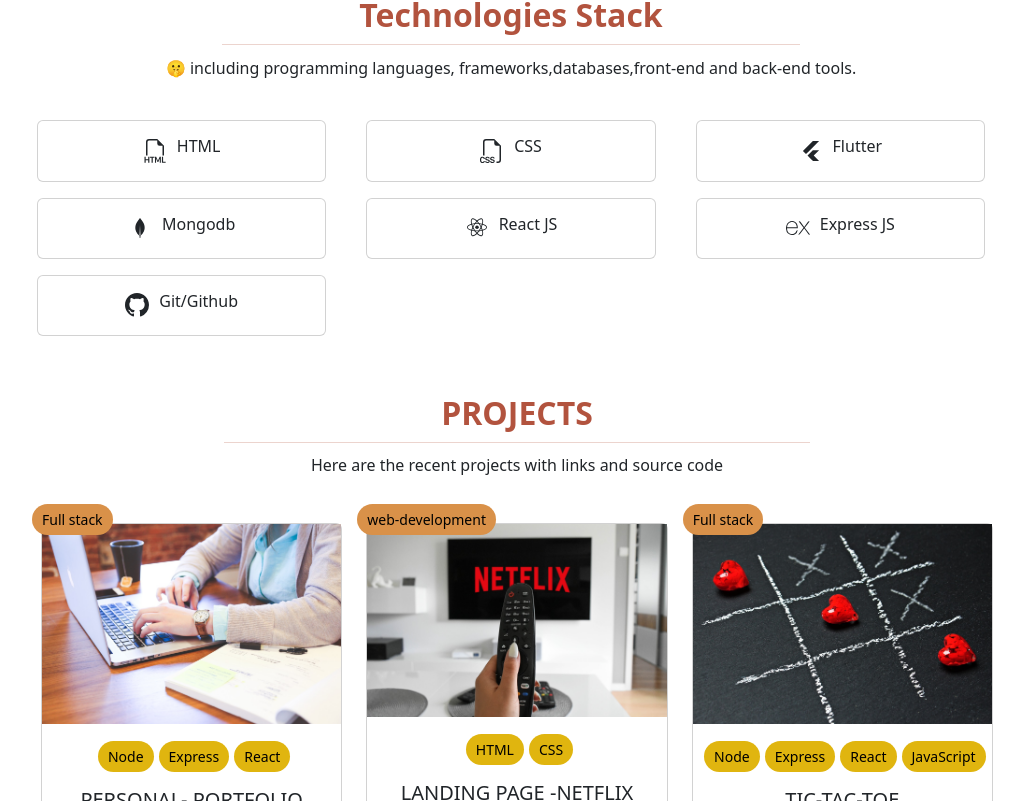
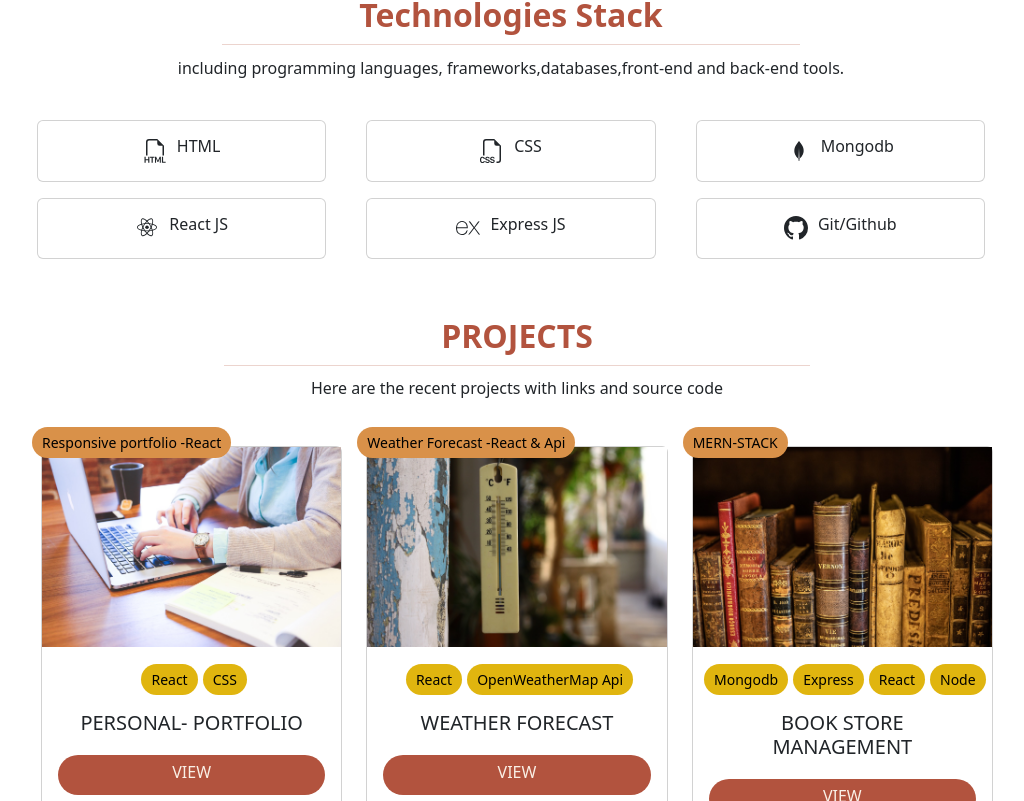
Before and after one commit to ashbel123/newportfolio, a React (Create React App) app: page / in a window 1280 px wide. Shown: the part 1459-2260 px from the top of the page, without its empty margins (193-1217 px from the left). Built offline with nearby package versions, Linux system fonts and the light colour scheme.

Commit message:
updated projects

```diff
--- a/public/index.html
+++ b/public/index.html
@@ -13,7 +13,7 @@
     <link href="https://cdn.jsdelivr.net/npm/bootstrap@5.3.2/dist/css/bootstrap.min.css" rel="stylesheet"
       integrity="sha384-T3c6CoIi6uLrA9TneNEoa7RxnatzjcDSCmG1MXxSR1GAsXEV/Dwwykc2MPK8M2HN" crossorigin="anonymous">
 
-    <title>My Portfolio</title>
+    <title>Balli Ashbel Raj</title>
   </head>
   <body>
     <noscript>You need to enable JavaScript to run this app.</noscript>
--- a/src/pages/Projects/Projects.js
+++ b/src/pages/Projects/Projects.js
@@ -3,6 +3,9 @@ import "./Projects.css";
 import proj from "../../assets/images/proj.jpg";
 import tictactoe from "../../assets/images/tic-tac-toe.jpg";
 import netflix from "../../assets/images/netflix.jpg";
+import thermo from "../../assets/images/thermo.jpg";
+import books from "../../assets/images/books.jpg";
+
 
 const Projects = () => {
   return (
@@ -17,24 +20,83 @@ const Projects = () => {
         </p>
         {/* CARD DESIGN */}
         <div className="row" id="ads">
+          <div className="col-md-4">
+            <div className="card rounded">
+              <div className="card-image">
+                <span className="card-notify-badge">
+                  Responsive portfolio -React
+                </span>
+                <img src={proj} alt="project-1" />
+              </div>
+              <div className="card-image-overlay m-auto mt-3">
+                {/* <span className="card-detail-badge">Node</span> */}
+                <span className="card-detail-badge">React</span>
+                <span className="card-detail-badge">CSS</span>
+              </div>
+              <div className="card-body text-center ">
+                <div className="ad-title m-auto">
+                  <h5 className="text-uppercase">Personal- Portfolio</h5>
+                </div>
+                <a
+                  href="https://github.com/ashbel123/my-portfolio"
+                  className="ad-btn"
+                  target="_blank"
+                  rel="noopener noreferrer"
+                >
+                  View
+                </a>
+              </div>
+            </div>
+          </div>
 
           <div className="col-md-4">
             <div className="card rounded">
               <div className="card-image">
-                  <span className="card-notify-badge"> Full stack</span>
-                  <img src={proj} alt="project-1" />
+                <span className="card-notify-badge">
+                  Weather Forecast -React & Api
+                </span>
+                <img src={thermo} alt="project-1" />
               </div>
               <div className="card-image-overlay m-auto mt-3">
-                  <span className="card-detail-badge">Node</span>
-                  <span className="card-detail-badge">Express</span>
                 <span className="card-detail-badge">React</span>
+                <span className="card-detail-badge">OpenWeatherMap Api</span>
+
               </div>
               <div className="card-body text-center ">
                 <div className="ad-title m-auto">
-                    <h5 className="text-uppercase"> Personal- Portfolio</h5>
+                  <h5 className="text-uppercase">Weather Forecast</h5>
                 </div>
                 <a
-                    href="https://github.com/ashbel123/my-portfolio"
+                  href="https://github.com/ashbel123/new-weather-app"
+                  className="ad-btn"
+                  target="_blank"
+                  rel="noopener noreferrer"
+                >
+                  View
+                </a>
+              </div>
+            </div>
+          </div>
+
+          <div className="col-md-4">
+            <div className="card rounded">
+              <div className="card-image">
+                <span className="card-notify-badge">MERN-STACK</span>
+                <img src={books} alt="project-1" />
+              </div>
+              <div className="card-image-overlay m-auto mt-3">
+                <span className="card-detail-badge">Mongodb</span>
+                <span className="card-detail-badge">Express</span>
+                <span className="card-detail-badge">React</span>
+                <span className="card-detail-badge">Node</span>
+
+              </div>
+              <div className="card-body text-center ">
+                <div className="ad-title m-auto">
+                  <h5 className="text-uppercase">Book store Management</h5>
+                </div>
+                <a
+                  href="https://github.com/ashbel123/book-store-app"
                   className="ad-btn"
                   target="_blank"
                   rel="noopener noreferrer"
@@ -54,8 +116,7 @@ const Projects = () => {
               <div className="card-image-overlay m-auto mt-3">
                 <span className="card-detail-badge">HTML</span>
                 <span className="card-detail-badge">CSS</span>
-                  {/* <span className="card-detail-badge">React</span>
-                              <span className="card-detail-badge">Mongodb</span> */}
+
               </div>
               <div className="card-body text-center ">
                 <div className="ad-title m-auto">
@@ -76,14 +137,11 @@ const Projects = () => {
           <div className="col-md-4">
             <div className="card rounded">
               <div className="card-image">
-                  <span className="card-notify-badge"> Full stack</span>
+                <span className="card-notify-badge">React</span>
                 <img src={tictactoe} alt="project-1" />
               </div>
               <div className="card-image-overlay m-auto mt-3">
-                  <span className="card-detail-badge">Node</span>
-                  <span className="card-detail-badge">Express</span>
                 <span className="card-detail-badge">React</span>
-                  <span className="card-detail-badge">JavaScript</span>
               </div>
               <div className="card-body text-center ">
                 <div className="ad-title m-auto">
@@ -100,7 +158,6 @@ const Projects = () => {
               </div>
             </div>
           </div>
-
         </div>
       </div>
     </>
--- a/src/pages/TechStack/TechStack.js
+++ b/src/pages/TechStack/TechStack.js
@@ -9,7 +9,7 @@ const TechStack = () => {
         <h2 className="col-12 mt-3 mb-1 text-center">Technologies Stack</h2>
         <hr />
         <p className="pb-3 text-center">
-          🤫 including programming languages, frameworks,databases,front-end and
+          including programming languages, frameworks,databases,front-end and
           back-end tools.
         </p>
         <div className="row">
--- a/src/utils/TechstackList.js
+++ b/src/utils/TechstackList.js
@@ -1,5 +1,5 @@
 import { BsFiletypeCss, BsFiletypeHtml, BsGithub } from "react-icons/bs";
-import { BiLogoFlutter, BiLogoMongodb, BiLogoReact } from "react-icons/bi";
+import { BiLogoMongodb, BiLogoReact } from "react-icons/bi";
 import { SiExpress } from "react-icons/si";
 export const TechstackList = [
   {
@@ -12,28 +12,24 @@ export const TechstackList = [
     name: "CSS",
     icon: BsFiletypeCss,
   },
+
   {
     _id: 3,
-    name: "Flutter",
-    icon: BiLogoFlutter,
-  },
-  {
-    _id: 4,
     name: "Mongodb",
     icon: BiLogoMongodb,
   },
   {
-    _id: 5,
+    _id: 4,
     name: "React JS",
     icon: BiLogoReact,
   },
   {
-    _id: 6,
+    _id: 5,
     name: "Express JS",
     icon: SiExpress,
   },
   {
-    _id: 7,
+    _id: 6,
     name: "Git/Github",
     icon: BsGithub,
   },
```
Also changed, not shown: src/assets/images/books.jpg (added), src/assets/images/thermo.jpg (added). Lines whose indentation alone changed are shown as unchanged.
